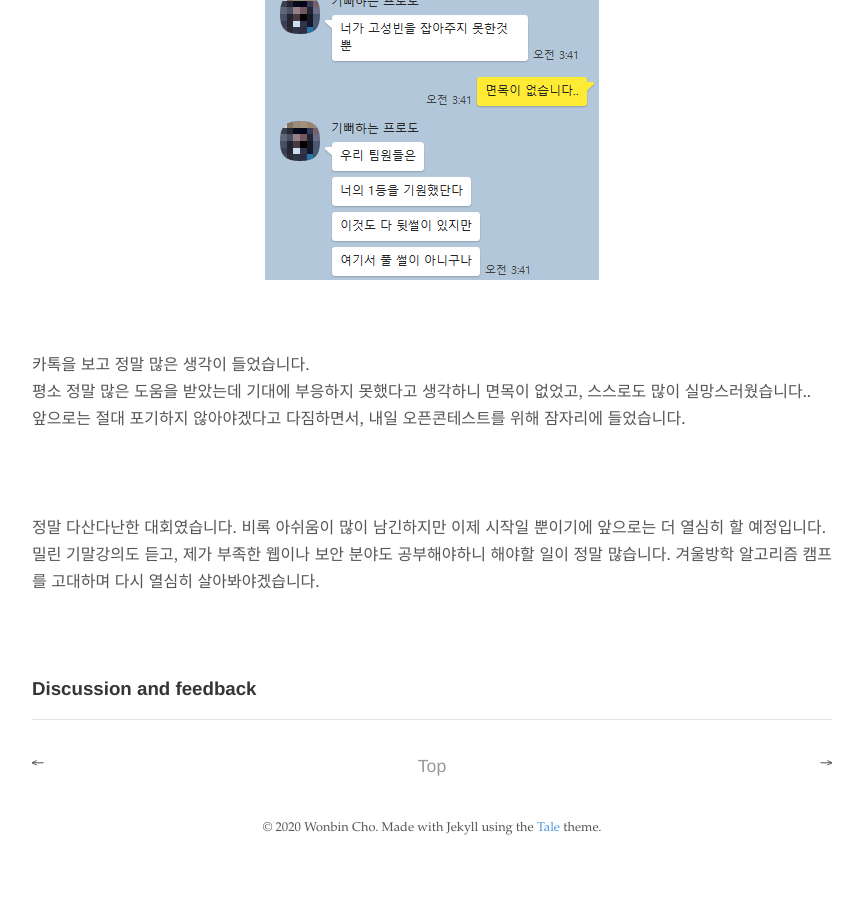
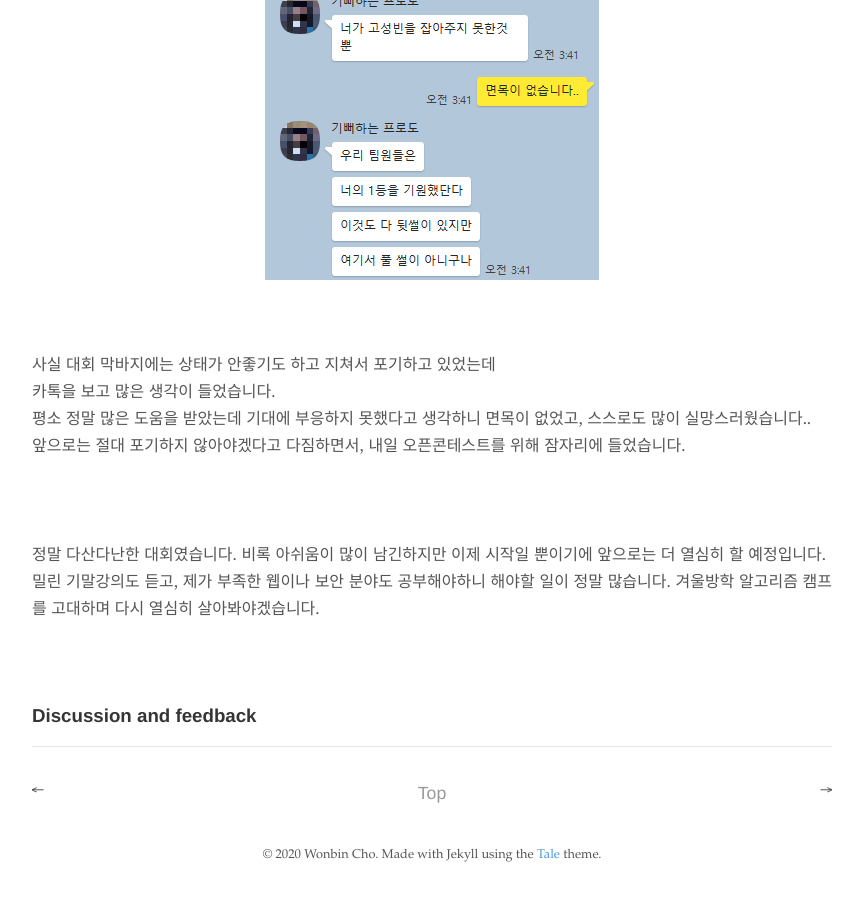
Before and after one commit to 1bin01/1bin01.github.io, a Jekyll site: the page built from _posts/2020-11-30-SPC2020.md, in a window 1280 px wide and 900 px high, scrolled down 5337 px. Shown: the whole window, without its empty margins (208-1071 px from the left). Built offline with Jekyll 4.4.1, drawn with Linux system fonts in a browser that asks for light colours; comment, search, counter and statistics services are not loaded; before the commit the page ends 6210 px from its top, so only the background shows below that.

Commit message:
Update 2020-11-30-SPC2020.md

```diff
--- a/_posts/2020-11-30-SPC2020.md
+++ b/_posts/2020-11-30-SPC2020.md
@@ -103,7 +103,8 @@ B를 풀던 중간에 D에 들어와 문제를 읽었는데 명백한 이분매
 <br>
 <p align="center"><img src="/image/KakaoTalk_Snapshot_20201130_200732.png"></p>
 <br>
-카톡을 보고 정말 많은 생각이 들었습니다.
+사실 대회 막바지에는 상태가 안좋기도 하고 지쳐서 포기하고 있었는데
+카톡을 보고 많은 생각이 들었습니다.
 평소 정말 많은 도움을 받았는데 기대에 부응하지 못했다고 생각하니 면목이 없었고, 스스로도 많이 실망스러웠습니다..
 앞으로는 절대 포기하지 않아야겠다고 다짐하면서, 내일 오픈콘테스트를 위해 잠자리에 들었습니다.
 <br>
```
